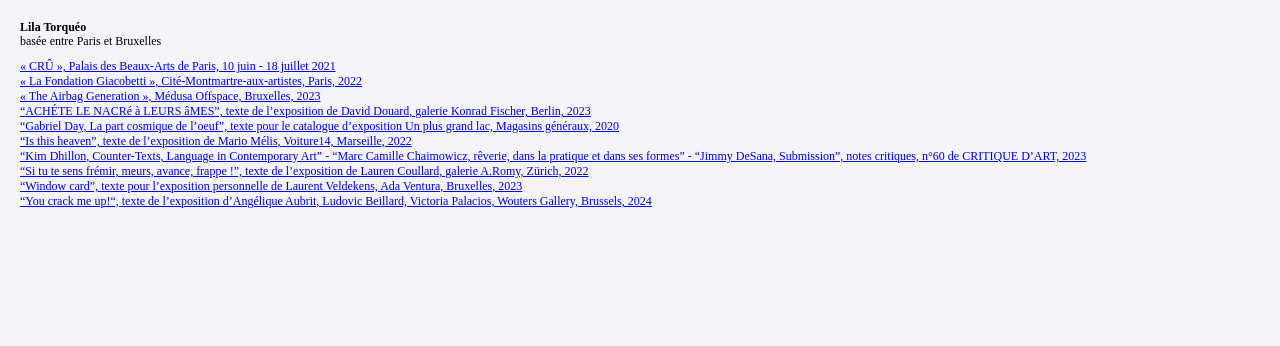
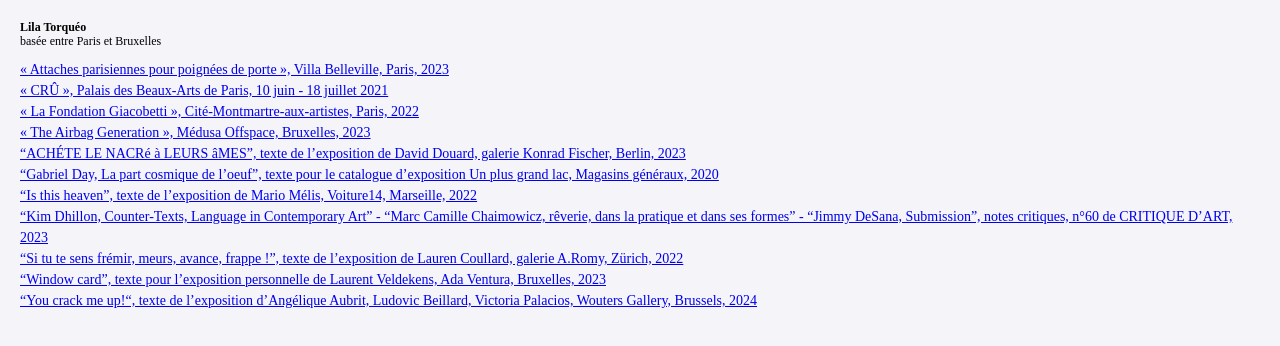
Before and after one commit to ltorqueo/Lila-Torqu-o, a plain HTML site: page index.html/index.html in a window 1280 px wide. Drawn offline with Linux system fonts and the light colour scheme.

Commit message:
Update index.html

```diff
--- a/index.html/index.html
+++ b/index.html/index.html
@@ -6,7 +6,7 @@
     <title>Ma Page</title>
     <style>
         body {
-            font-family: 'Times New Roman', Times, serif;
+            font-family: 'Times New Roman', Times, serif; /* Police serif */
             display: flex;
             justify-content: flex-start; /* Alignement à gauche */
             align-items: flex-start;
@@ -27,11 +27,12 @@
             line-height: 1.2; /* Espacement entre les lignes */
         }
         .pdf-list {
-            font-size: 12px; /* Taille de la police pour la liste des PDF */
+            font-size: 14px; /* Taille de la police pour la liste des PDF */
             margin-top: 10px; /* Ajout d'un espace entre le titre et la liste */
         }
         .pdf-item {
-            margin: 3px 0; /* Espacement entre les éléments de la liste */
+            margin: 10px 0; /* Espacement entre les éléments de la liste */
+            line-height: 1.5; /* Espacement entre les lignes des éléments */
         }
     </style>
 </head>
@@ -40,6 +41,7 @@
         <h1>Lila Torquéo</h1>
         <p class="location">basée entre Paris et Bruxelles</p>
         <div class="pdf-list">
+            <a class="pdf-item" href="pdf/Attaches%20parisiennes%20pour%20poignées%20de%20porte.pdf" target="_blank">« Attaches parisiennes pour poignées de porte », Villa Belleville, Paris, 2023</a><br>
             <a class="pdf-item" href="pdf/CRÛ.pdf" target="_blank">« CRÛ », Palais des Beaux-Arts de Paris, 10 juin - 18 juillet 2021</a><br>
             <a class="pdf-item" href="pdf/La%20Fondation%20Giacobetti.pdf" target="_blank">« La Fondation Giacobetti », Cité-Montmartre-aux-artistes, Paris, 2022</a><br>
             <a class="pdf-item" href="pdf/The%20Airbag%20Generation.pdf" target="_blank">« The Airbag Generation », Médusa Offspace, Bruxelles, 2023</a><br>
```
